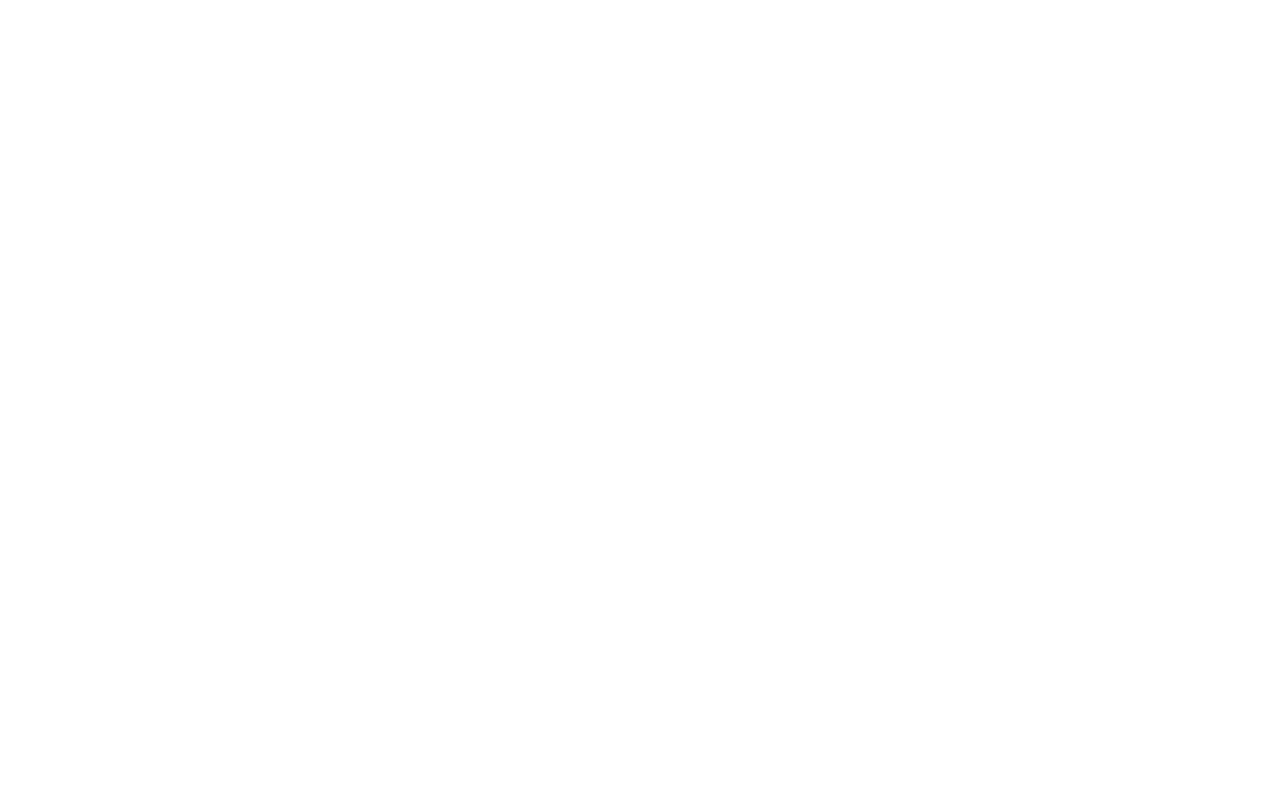
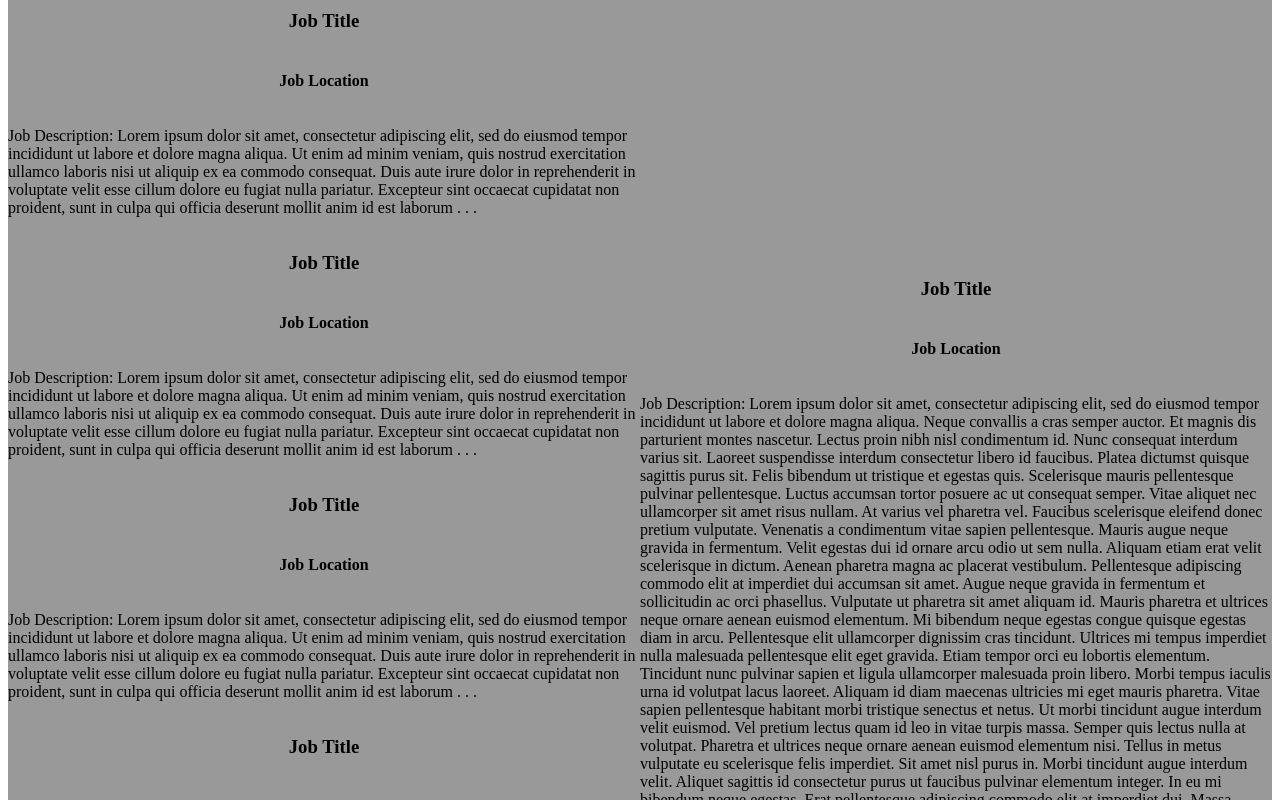
Before and after one commit to xuxiaqing2011/GreenHorn, a React app: page /recruiter in a window 1280 px wide. Shown: the part 1500-2300 px from the top of the page. Before the commit the page ends 800 px from the top, so only its background shows below. Built offline with nearby package versions, Linux system fonts and the light colour scheme; no server answers; the HTML template or start-up script is replaced by a standard one.

Commit message:
adds basic skeleton for the Feed component and adds component to seeker and recruiter pages

```diff
--- a/client/public/stylesheets/styles.js
+++ b/client/public/stylesheets/styles.js
@@ -66,7 +66,10 @@
 `;
 
 export const Section = styled.section`
-
+  display: flex;
+  flex-direction: column;
+  align-items: space-between;
+  background-color: #999999;
 `;
 
 export const Page = styled.div`
--- /dev/null
+++ b/client/src/components/Feed/Feed.jsx
@@ -0,0 +1,119 @@
+/*========== EXTERNAL MODULES ==========*/
+import React, {useState, useEffect} from 'react';
+import styled from 'styled-components';
+import Button from '@mui/material/Button';
+
+/*========== INTERNAL MODULES ==========*/
+import {Container, Column, Label, Row, Input, Section} from '../../../public/stylesheets/styles.js';
+
+
+/*========== EXPORTS ==========*/
+export default function Feed() {
+  /*
+  TODO: send children to be rendered to the function as props along with an
+  identifier to indicate that it is on the job seeker or the recruiters page
+  */
+
+  /*----- STATE HOOKS -----*/
+  const [postings, setPostings] = useState([1, 2, 3, 4, 5, 6, 7, 8, 9, 10, 11, 12, 13, 14, 15]);
+
+
+  /*----- LIFESTYLE METHODS -----*/
+  // useEffect(() =>  {}, []);
+
+  /*----- EVENT HANDLERS -----*/
+  const handleChange = ({target: {name, value}}) => {
+    setJobPosting(prev => ({
+      ...prev,
+      [name]: value
+    }))
+  };
+
+  const handleClick = ({target: {name, value}}) => {
+    //TODO: set modify the background of the clicked button to be a different color
+    setJobPosting(prev => ({
+      ...prev,
+      [name]: value
+    }))
+  };
+
+
+
+
+  /*----- RENDER METHODS -----*/
+  const renderList = () => {
+    /*
+    NOTE:
+    - should render the basic information from the provided List prop,
+    - should conditionally render buttons specific to the parent page
+    - on Click -> sends the clicked posting information to the Details listing
+    */
+    if (postings) {
+      return postings.map(post => {
+        return (
+          <Column>
+              <h3>Job Title</h3>
+              <h4>Job Location</h4>
+              <p>
+                Job Description:
+                  Lorem ipsum dolor sit amet, consectetur adipiscing elit, sed do eiusmod tempor incididunt ut labore et dolore magna aliqua. Ut enim ad minim veniam, quis nostrud exercitation ullamco laboris nisi ut aliquip ex ea commodo consequat. Duis aute irure dolor in reprehenderit in voluptate velit esse cillum dolore eu fugiat nulla pariatur. Excepteur sint occaecat cupidatat non proident, sunt in culpa qui officia deserunt mollit anim id est laborum . . .
+              </p>
+          </Column>
+        )
+      })
+    }
+  }
+
+  const renderDetail = (targetPost) => {
+    /*
+    NOTE:
+    - on page load, renders detailed information on the first listing,
+    - should conditionally render buttons specific to the parent page
+    */
+    targetPost = targetPost || postings[0];
+
+    if (targetPost) {
+      return (
+        <Column>
+          <h3>Job Title</h3>
+          <h4>Job Location</h4>
+          <p>
+            Job Description:
+            Lorem ipsum dolor sit amet, consectetur adipiscing elit, sed do eiusmod tempor incididunt ut labore et dolore magna aliqua. Neque convallis a cras semper auctor. Et magnis dis parturient montes nascetur. Lectus proin nibh nisl condimentum id. Nunc consequat interdum varius sit. Laoreet suspendisse interdum consectetur libero id faucibus. Platea dictumst quisque sagittis purus sit. Felis bibendum ut tristique et egestas quis. Scelerisque mauris pellentesque pulvinar pellentesque. Luctus accumsan tortor posuere ac ut consequat semper. Vitae aliquet nec ullamcorper sit amet risus nullam. At varius vel pharetra vel. Faucibus scelerisque eleifend donec pretium vulputate. Venenatis a condimentum vitae sapien pellentesque. Mauris augue neque gravida in fermentum. Velit egestas dui id ornare arcu odio ut sem nulla.
+
+            Aliquam etiam erat velit scelerisque in dictum. Aenean pharetra magna ac placerat vestibulum. Pellentesque adipiscing commodo elit at imperdiet dui accumsan sit amet. Augue neque gravida in fermentum et sollicitudin ac orci phasellus. Vulputate ut pharetra sit amet aliquam id. Mauris pharetra et ultrices neque ornare aenean euismod elementum. Mi bibendum neque egestas congue quisque egestas diam in arcu. Pellentesque elit ullamcorper dignissim cras tincidunt. Ultrices mi tempus imperdiet nulla malesuada pellentesque elit eget gravida. Etiam tempor orci eu lobortis elementum. Tincidunt nunc pulvinar sapien et ligula ullamcorper malesuada proin libero. Morbi tempus iaculis urna id volutpat lacus laoreet. Aliquam id diam maecenas ultricies mi eget mauris pharetra. Vitae sapien pellentesque habitant morbi tristique senectus et netus. Ut morbi tincidunt augue interdum velit euismod. Vel pretium lectus quam id leo in vitae turpis massa. Semper quis lectus nulla at volutpat. Pharetra et ultrices neque ornare aenean euismod elementum nisi. Tellus in metus vulputate eu scelerisque felis imperdiet. Sit amet nisl purus in.
+
+            Morbi tincidunt augue interdum velit. Aliquet sagittis id consectetur purus ut faucibus pulvinar elementum integer. In eu mi bibendum neque egestas. Erat pellentesque adipiscing commodo elit at imperdiet dui. Massa tincidunt nunc pulvinar sapien et ligula. Platea dictumst quisque sagittis purus sit amet volutpat. Quam quisque id diam vel quam elementum pulvinar etiam non. Aliquam malesuada bibendum arcu vitae elementum curabitur vitae nunc sed. Ipsum nunc aliquet bibendum enim facilisis. Ullamcorper sit amet risus nullam eget felis eget nunc. Ac feugiat sed lectus vestibulum mattis ullamcorper. Morbi tristique senectus et netus et malesuada fames ac turpis. Ullamcorper dignissim cras tincidunt lobortis feugiat vivamus at augue. Lectus urna duis convallis convallis.
+          </p>
+        </Column>
+      )
+    }
+  }
+
+
+/*----- RENDERER -----*/
+return (
+  <Section>
+      <Row>
+        <h3>This is the Job Feed</h3>
+      </Row>
+      <Row>
+        <Column
+          style={{width: '50%'}}
+        >
+          {renderList()}
+        </Column>
+        <Column
+          style={{width: '50%', alignItems: 'flex-start'}}
+        >
+          {renderDetail()}
+        </Column>
+      </Row>
+    </Section>
+  )
+}
+
+
+
+
+/*========== STYLES ==========*/
--- a/client/src/pages/Recruiter.js
+++ b/client/src/pages/Recruiter.js
@@ -7,6 +7,7 @@
 /*========== INTERNAL MODULES ==========*/
 import {Page} from '../../public/stylesheets/styles';
 import PostJob from '../components/PostJob/PostJob.jsx'
+import Feed from '../components/Feed/Feed.jsx';
 
 const Recruiter = () => {
   return (
@@ -19,8 +20,8 @@
       <div><Link to="profile" >Profile</Link></div>
 
       <div> Image Gallery </div>
-
       <div><Link to="">Active postings</Link></div>
+      <Feed />
       <div><Link to="postAJob">Post a new job</Link></div>
       {/* Element from nested route will be rendered into <Outlet /> */}
       <Outlet />
--- a/client/src/pages/Seeker.js
+++ b/client/src/pages/Seeker.js
@@ -1,7 +1,11 @@
+/*========== EXTERNAL MODULES ==========*/
 import React, { useContext } from 'react';
 import { Link, Outlet } from "react-router-dom";
+
+/*========== INTERNAL MODULES ==========*/
 import { AllContext } from '../index.jsx';
 import EmbedCalendar from '../Google_API/calendar.jsx'
+import Feed from '../components/Feed/Feed.jsx';
 
 
 const Seeker = () => {
@@ -15,9 +19,9 @@
 
       <div> Image Gallery </div>
       <div><Link to="">Jobs for you</Link></div>
-
       {/* Element from nested route will be rendered into <Outlet /> */}
       <Outlet />
+      <Feed />
 
       <Link to="/">Back to Home</Link>
       <EmbedCalendar/>
@@ -25,4 +29,7 @@
   )
 };
 
+/*========== EXPORTS ==========*/
 export default Seeker;
+
+/*========== STYLES ==========*/
```
